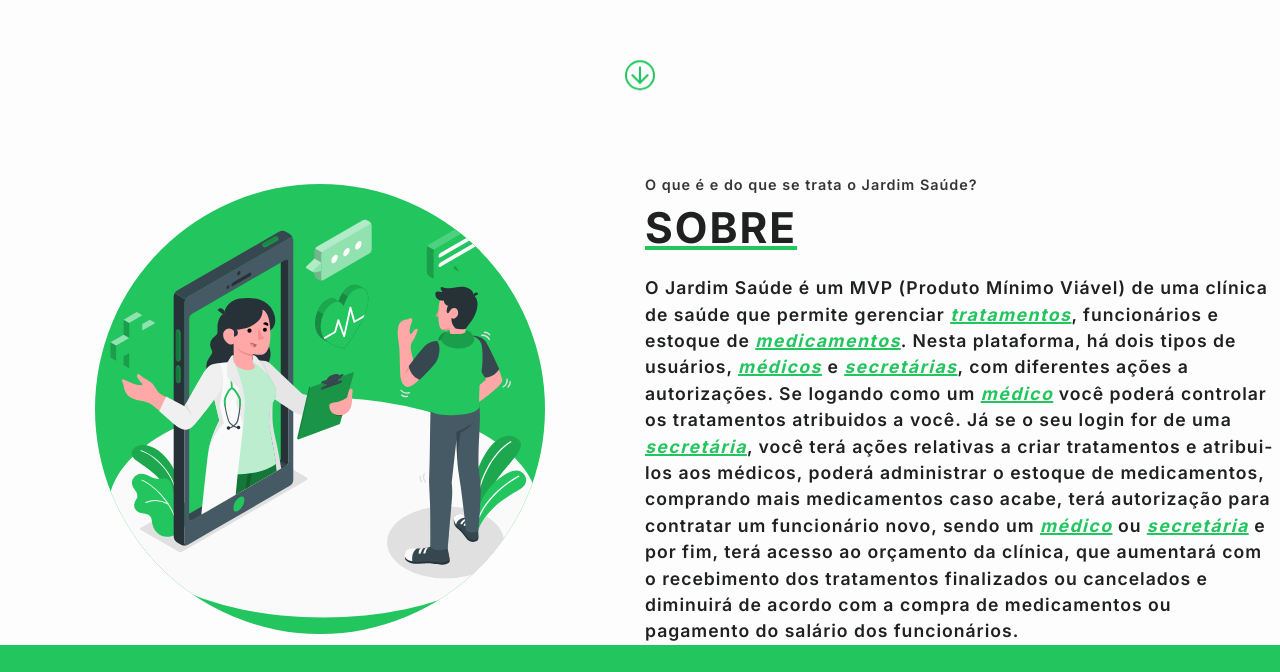
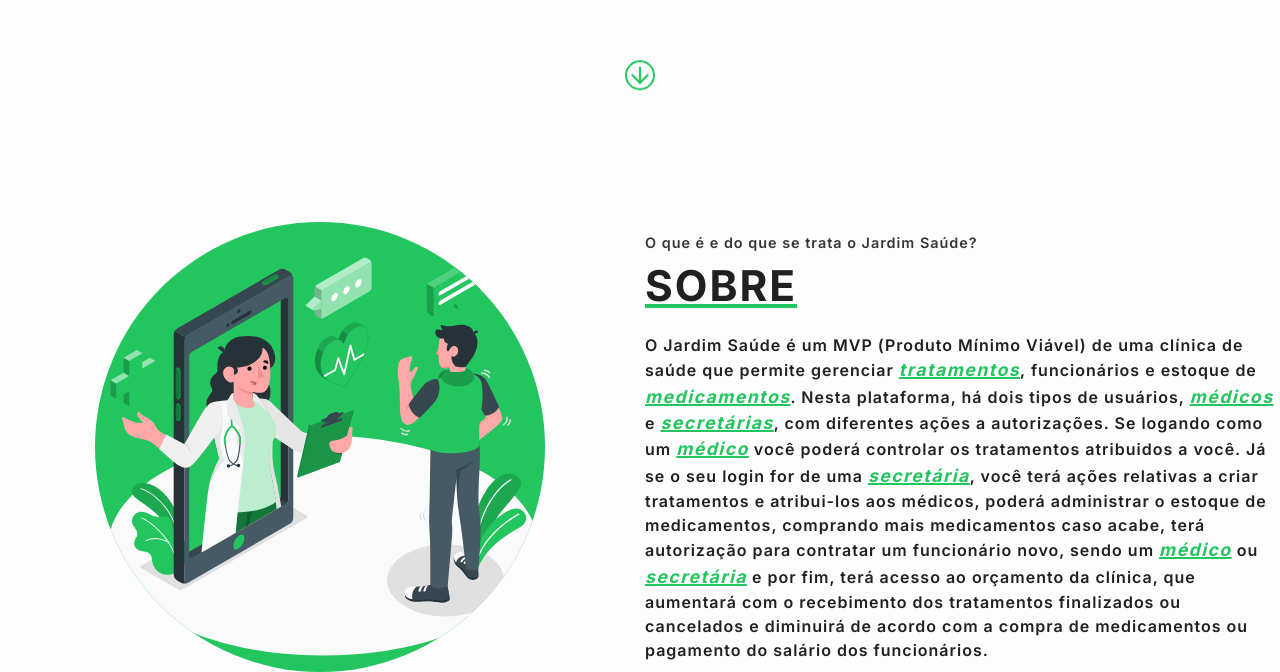
Before and after one commit to JoaoMarcosCS/JardimSaudeDoc, a React (Create React App) app: page / in a window 1280 px wide. Shown: the part 736-1408 px from the top of the page. Before the commit the page ends 1381 px from the top, so only its background shows below. Built offline with nearby package versions, Linux system fonts and the light colour scheme.

Commit message:
fix: more padding top

```diff
--- a/src/components/about/style.ts
+++ b/src/components/about/style.ts
@@ -5,7 +5,7 @@ export const Section = styled.section`
     width:100%;
     background-color: var(--primary-color);
     flex-wrap: wrap;
-    padding-top:10vh;
+    padding-top:10%;
 `
 
 export const ContainerImage = styled.div`
@@ -60,7 +60,7 @@ export const SubTitle = styled.h3`
 
 export const Text = styled.p`
     color:var(--dark-color);
-    font-size:1.1rem;
+    font-size:1rem;
     letter-spacing: 1px;
     font-weight: 600;
     margin-top: 1rem;
--- a/src/components/arrow/style.ts
+++ b/src/components/arrow/style.ts
@@ -4,5 +4,6 @@ export const Container = styled.div`
     background-color: var(--primary-color);
     width:100%;
     display: flex;
+    height: 30px;
     justify-content: center;
 `
```
